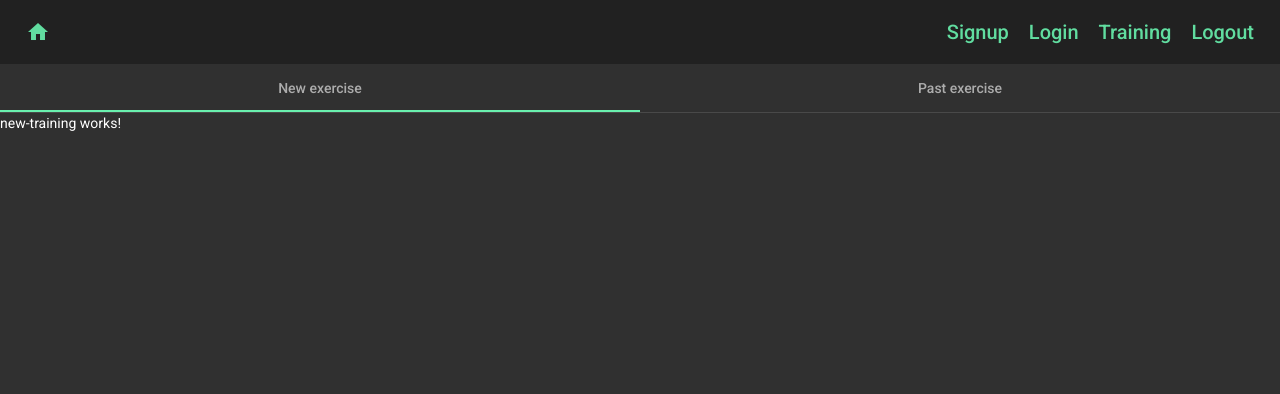
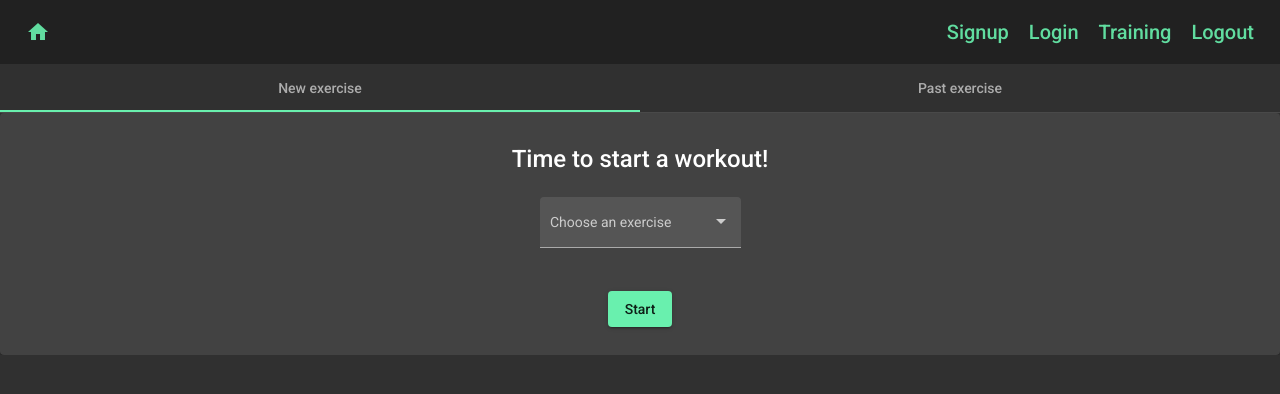
Before and after one commit to DanieleIudica/fitness-traker, an Angular app: page /training in a window 1280 px wide. Shown: the top 394 px of the page. Built offline with nearby package versions, Linux system fonts and the light colour scheme.

Commit message:
training stuff and dialog

```diff
--- a/src/app/training/current-training/current-training.component.html
+++ b/src/app/training/current-training/current-training.component.html
@@ -1 +1,10 @@
-<p>current-training works!</p>
+<section>
+    <mat-progress-spinner
+        mode="determinate"
+        [value]="progress"
+        color="primary"
+    ></mat-progress-spinner>
+    <h2>{{ progress }} %</h2>
+    <p>Keep on going, you can do it!</p>
+    <button type="submit" mat-raised-button color="primary" (click)="onStop()">Stop</button>
+</section>
--- a/src/app/training/current-training/current-training.component.scss
+++ b/src/app/training/current-training/current-training.component.scss
@@ -0,0 +1,13 @@
+section{
+  display: flex;
+  flex-direction: column;
+  align-items: center;
+  padding: 30px;
+  h2{
+    margin-top: 15px;
+  }
+  mat-progress-spinner{
+    transform: scale(2);
+    margin: 100px 0px;
+  }
+}
--- a/src/app/training/current-training/current-training.component.ts
+++ b/src/app/training/current-training/current-training.component.ts
@@ -1,15 +1,41 @@
-import { Component, OnInit } from '@angular/core';
-
+import { Component, OnInit, EventEmitter, Output } from "@angular/core";
+import { MatDialog } from "@angular/material/dialog";
+import { StopTrainingComponent } from "./stop-training.component";
 @Component({
-  selector: 'app-current-training',
-  templateUrl: './current-training.component.html',
-  styleUrls: ['./current-training.component.scss']
+    selector: "app-current-training",
+    templateUrl: "./current-training.component.html",
+    styleUrls: ["./current-training.component.scss"],
 })
 export class CurrentTrainingComponent implements OnInit {
+    progress = 0;
+    timer: any;
+    @Output() trainingExit = new EventEmitter();
+    constructor(private dialog: MatDialog) {}
 
-  constructor() { }
+    ngOnInit(): void {
+        this.startOrResumeTimer();
+    }
 
-  ngOnInit(): void {
-  }
+    startOrResumeTimer() {
+        this.timer = setInterval(() => {
+            this.progress = this.progress + 1;
+            if (this.progress >= 100) {
+                clearInterval(this.timer);
+            }
+        }, 200);
+    }
 
+    onStop() {
+        clearInterval(this.timer);
+        const dialogRef = this.dialog.open(StopTrainingComponent, {
+            data: {
+                progress: this.progress,
+            },
+        });
+
+        dialogRef.afterClosed().subscribe((res) => {
+            // console.log('res', res)
+            res ? this.trainingExit.emit() : this.startOrResumeTimer();
+        });
+    }
 }
--- /dev/null
+++ b/src/app/training/current-training/stop-training.component.ts
@@ -0,0 +1,32 @@
+import { Component, Inject } from "@angular/core";
+import { MAT_DIALOG_DATA } from "@angular/material/dialog";
+
+@Component({
+    selector: "app-stop-training",
+    template: `
+        <div class="dialog">
+            <h1 mat-dialog-title>Are you sure?</h1>
+            <div mat-dialog-content>You already got {{ passedData.progress }} %</div>
+            <div mat-dialog-actions>
+                <button mat-raised-button color="accent" [mat-dialog-close]="true">Yes</button>
+                <button mat-raised-button color="warn" [mat-dialog-close]="false">No</button>
+            </div>
+        </div>
+    `,
+    styles: [
+        `
+            .dialog {
+                padding: 25px;
+                text-align: center;
+            }
+        `,
+    ],
+})
+export class StopTrainingComponent {
+    constructor(
+        @Inject(MAT_DIALOG_DATA)
+        public passedData: {
+            progress: number;
+        }
+    ) {}
+}
--- a/src/app/training/new-training/new-training.component.html
+++ b/src/app/training/new-training/new-training.component.html
@@ -1 +1,18 @@
-<p>new-training works!</p>
+<mat-card>
+    <mat-card-title>Time to start a workout!</mat-card-title>
+    <mat-card-content>
+        <mat-form-field appearance="fill" color="accent">
+            <mat-label>Choose an exercise</mat-label>
+            <mat-select>
+                <mat-option value="crunches"> Crunches </mat-option>
+                <mat-option value="crunches"> Burpees </mat-option>
+                <mat-option value="crunches"> Curl </mat-option>
+            </mat-select>
+        </mat-form-field>
+    </mat-card-content>
+    <mat-card-actions>
+        <button type="submit" mat-raised-button color="accent" (click)="showCurrentTraining()">
+            Start
+        </button>
+    </mat-card-actions>
+</mat-card>
--- a/src/app/training/new-training/new-training.component.scss
+++ b/src/app/training/new-training/new-training.component.scss
@@ -0,0 +1,11 @@
+mat-card{
+  display: flex;
+  flex-direction: column;
+  align-items: center;
+  mat-card-title{
+    padding: 20px;
+  }
+  button{
+    margin-bottom: 20px;
+  }
+}
--- a/src/app/training/new-training/new-training.component.ts
+++ b/src/app/training/new-training/new-training.component.ts
@@ -1,15 +1,17 @@
-import { Component, OnInit } from '@angular/core';
+import { Component, OnInit, Output, EventEmitter } from "@angular/core";
 
 @Component({
-  selector: 'app-new-training',
-  templateUrl: './new-training.component.html',
-  styleUrls: ['./new-training.component.scss']
+    selector: "app-new-training",
+    templateUrl: "./new-training.component.html",
+    styleUrls: ["./new-training.component.scss"],
 })
 export class NewTrainingComponent implements OnInit {
+    @Output() trainingStart = new EventEmitter<void>();
+    constructor() {}
 
-  constructor() { }
+    ngOnInit(): void {}
 
-  ngOnInit(): void {
-  }
-
+    showCurrentTraining() {
+        this.trainingStart.emit();
+    }
 }
--- a/src/app/training/training.component.html
+++ b/src/app/training/training.component.html
@@ -1,4 +1,10 @@
-<mat-tab-group color="accent" mat-align-tabs="center" mat-stretch-tabs="true">
-    <mat-tab label="New exercise"><app-new-training></app-new-training></mat-tab>
+<mat-tab-group color="accent" mat-align-tabs="center" mat-stretch-tabs="true" *ngIf="!onGoingStart">
+    <mat-tab label="New exercise"
+        ><app-new-training (trainingStart)="onGoingStart = true"></app-new-training
+    ></mat-tab>
     <mat-tab label="Past exercise"><app-past-trainings></app-past-trainings></mat-tab>
 </mat-tab-group>
+<app-current-training
+    *ngIf="onGoingStart"
+    (trainingExit)="onGoingStart = false"
+></app-current-training>
--- a/src/app/training/training.component.ts
+++ b/src/app/training/training.component.ts
@@ -1,15 +1,13 @@
-import { Component, OnInit } from '@angular/core';
+import { Component, OnInit } from "@angular/core";
 
 @Component({
-  selector: 'app-training',
-  templateUrl: './training.component.html',
-  styleUrls: ['./training.component.scss']
+    selector: "app-training",
+    templateUrl: "./training.component.html",
+    styleUrls: ["./training.component.scss"],
 })
 export class TrainingComponent implements OnInit {
+    onGoingStart = false;
+    constructor() {}
 
-  constructor() { }
-
-  ngOnInit(): void {
-  }
-
+    ngOnInit(): void {}
 }
```
Also changed, not shown: src/app/app.module.ts (+5 -2 lines).
